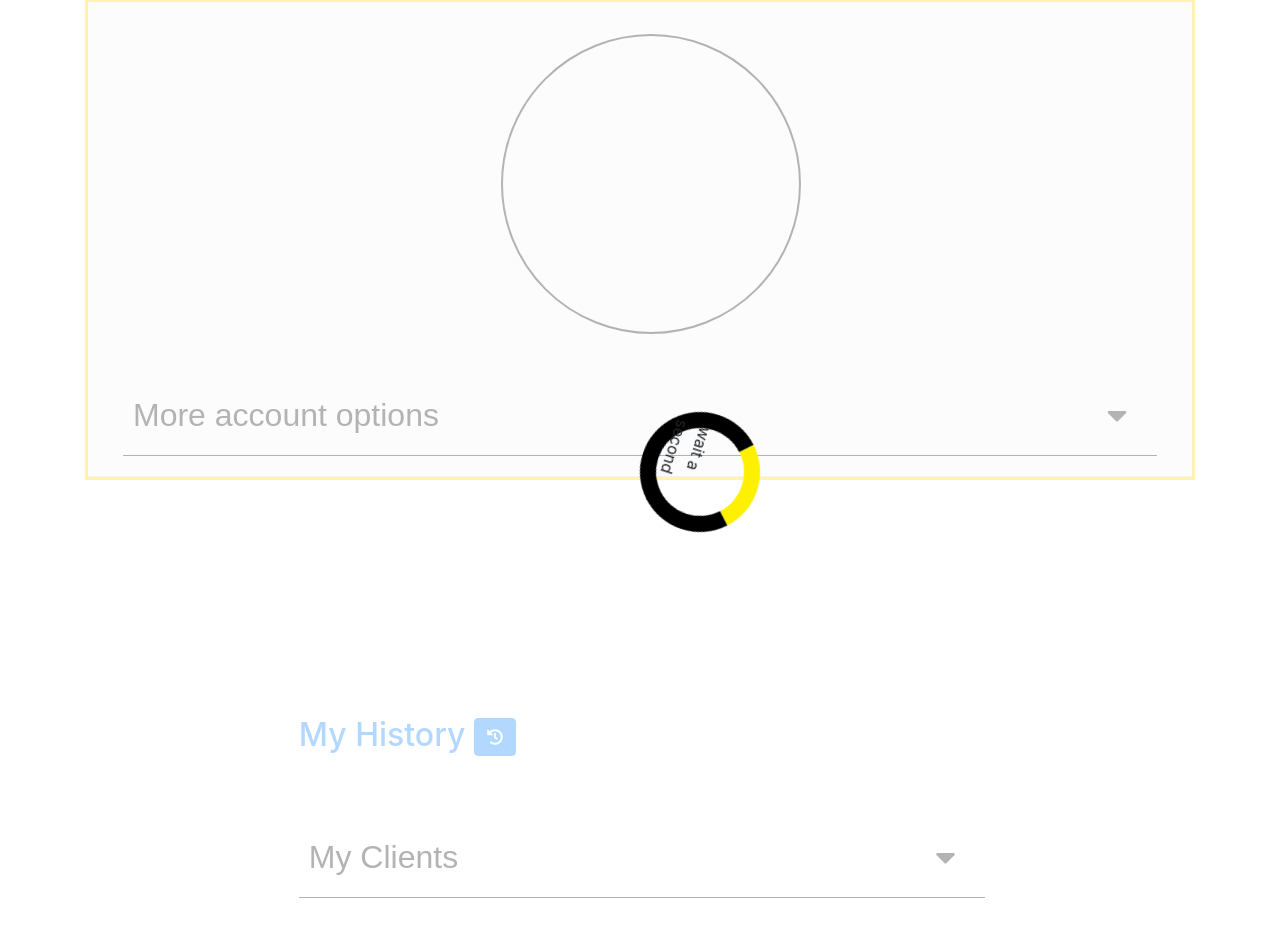
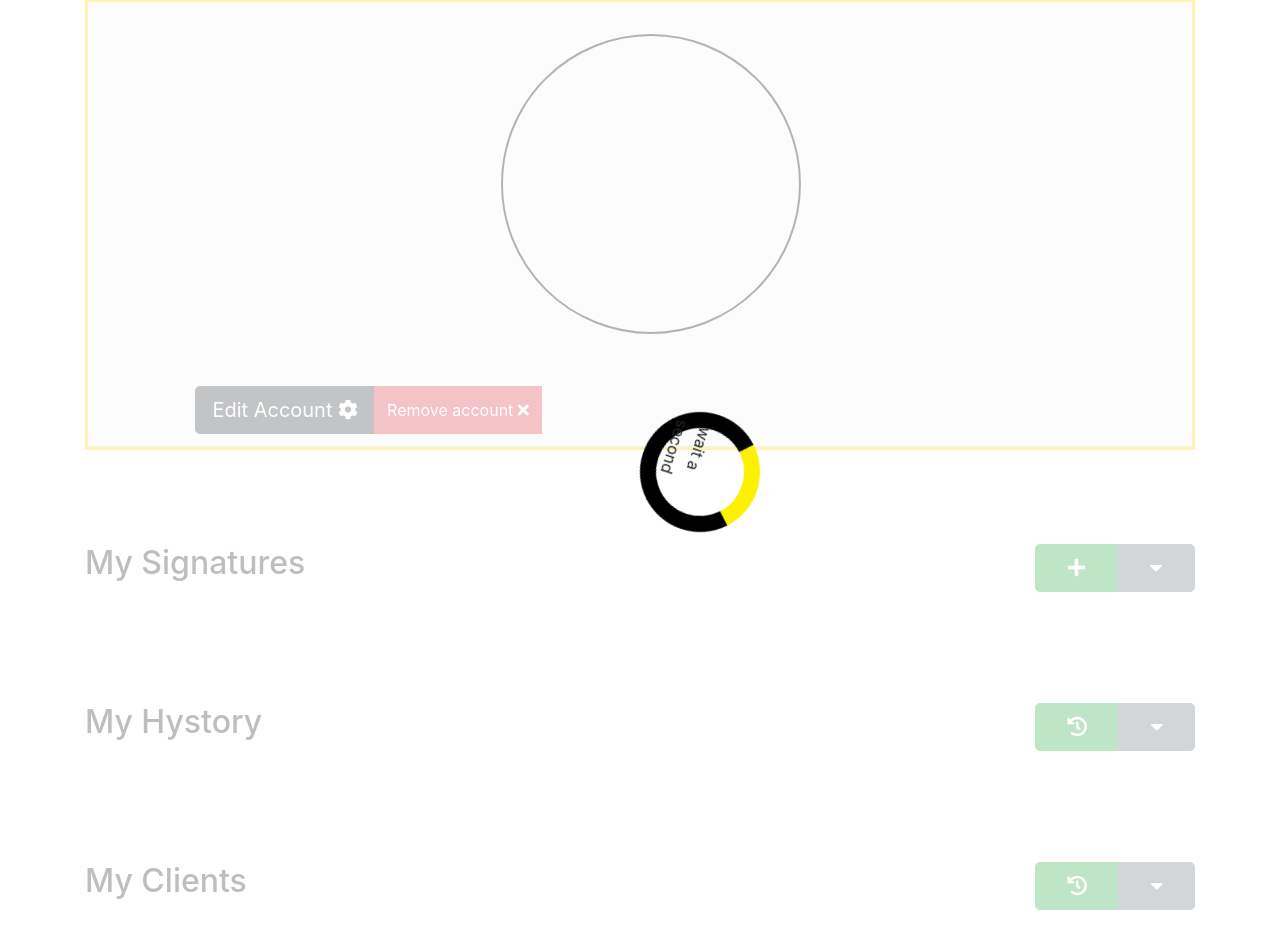
Before and after one commit to GiullianoRossi1987/lpgp-new, a PHP site: page /my_account.html in a window 1280 px wide. Shown: the part 146-1095 px from the top of the page. Run offline with PHP 8.4, Linux system fonts and the light colour scheme; some libraries are stand-ins or nearby versions.

Commit message:
Profile sections style fixed

```diff
--- a/css/account.css
+++ b/css/account.css
@@ -85,7 +85,7 @@
     content: "\f0d7";
     font-family: "Font Awesome 5 Free";
     font-weight: 900;
-    padding-right: 20px;
+    /* padding-right: 20px; */
     float: right;
 	transition: content 1.3s ease-in-out;
 }
@@ -108,3 +108,7 @@
     border: 5px solid green;
     background-color: green;
 }
+
+.separator{
+    margin-bottom: 10%;
+}
--- a/my_account.html
+++ b/my_account.html
@@ -62,11 +62,6 @@
                                         <h1 id="username-ttl"></h1>
                                         <h3 id="email-ttl"></h3>
                                         <h3 id="date-creation-ttl"></h3>
-                                        <a class="account-separator" id="accountopt-sep" href="#moreoptions-section" data-toggle="collapse" aria-expanded="false" aria-controls="moreoptions-section">
-                                            <div class="content"><h2>More account options</h2></div>
-                                        </a>
-                                        <div class="collapse section" id="moreoptions-section">
-                                            <br>
                                         <div class="btn-group" style="margin-left: 7%;">
                                             <a class="img-settings btn btn-lg btn-dark" href="ch_my_data.php" role="button">
                                                 Edit Account
@@ -99,8 +94,6 @@
                                                     </div>
                                                 </div>
                                             </div>
-                                                <br>
-                                            </div>
                                         </div>
                                     </div>
                                 </div>
@@ -109,39 +102,62 @@
                     </div>
                     <br>
                     </div>
-                    <div class="row itens-row">
-                        <div class="others-col col-md-7" style="margin-left: 21%;">
-                            <div class="signatures-col col-12" id="signatures-col">
-                                <a href="#signatures-section" class="account-separator" id="signature-sep" aria-controls="signatures-section" aria-expanded="false" data-toggle="collapse">
-                                    <div class="content"><h2 class="mainheader-heading mb-0">My Signatures</h2></div>
+                    <div class="container">
+                        <div class="row separator">
+                            <div class="content col-sm-12 col-md-12">
+                                <div class="row">
+                                    <h2 class="col-md-10">My Signatures</h2>
+                                    <div class="col-md-2 btn-group">
+                                        <a href="#" class="btn btn-lg btn-success" role="button">
+                                            <span class="fas fa-plus"></span>
                                         </a>
-                                <div id="signatures-section" class="collapse section"></div>
-                            </div>
-                            <div class="history-col col-12" style="position: relative; margin-top: 10%;">
-                                <a class="account-separator" href="#history-section" data-toggle="collapse" aria-expanded="false" aria-controls="history-section" id="history-sep">
-                                    <div class="content">
-                                        <h2>
-                                            My History <a href="my-history.php" role="button" class="btn btn-primary" data-toggle="tooltip" title="See all the history">
-                                                <span>
-                                                    <i class="fas fa-history"></i>
-                                                </span>
+                                        <a href="#signatures-section" class="btn btn-lg bt-caret btn-secondary" data-toggle="collapse" aria-controls="signatures-section" aria-expanded="false">
+                                            <span class="fas fa-caret-down"></span>
                                         </a>
-                                        </h2>
-                                    </div>
-                                </a>
-
-                                <div class="collapse section" id="history-section">
                                     </div>
                                 </div>
-                            <div class="col-12 clients-col" style="margin-top: 10%;">
-                                <a href="#clients-section" class="account-separator" data-toggle="collapse" aria-controls="clients-section" aria-expanded="false" id="client-sep">
-                                    <div class="content">
-                                        <h2>
-                                            My Clients
-                                        </h2>
+                                <div class="row">
+                                    <div id="signatures-section" class="collapse section col-md-12 col-12"></div>
                                 </div>
+                            </div>
+                        </div>
+                    </div>
+                    <div class="container">
+                        <div class="row separator">
+                            <div class="content col-sm-12 col-md-12">
+                                <div class="row">
+                                    <h2 class="col-md-10">My Hystory</h2>
+                                    <div class="col-md-2 btn-group">
+                                        <a href="my-history.php" class="btn btn-lg btn-success" role="button">
+                                            <span class="fas fa-history"></span>
                                         </a>
-                                <div class="collapse section" id="clients-section"></div>
+                                        <a href="#history-section" class="btn btn-lg bt-caret btn-secondary" data-toggle="collapse" aria-controls="signatures-section" aria-expanded="false">
+                                            <span class="fas fa-caret-down"></span>
+                                        </a>
+                                    </div>
+                                </div>
+                                <div class="row">
+                                    <div id="history-section" class="collapse section col-md-12 col-12"></div>
+                                </div>
+                            </div>
+                        </div>
+                    </div>
+                    <div class="container">
+                        <div class="row separator">
+                            <div class="content col-sm-12 col-md-12">
+                                <div class="row">
+                                    <h2 class="col-md-10">My Clients</h2>
+                                    <div class="col-md-2 btn-group">
+                                        <a href="my-history.php" class="btn btn-lg btn-success" role="button">
+                                            <span class="fas fa-history"></span>
+                                        </a>
+                                        <a href="#clients-section" class="btn btn-lg bt-caret btn-secondary" data-toggle="collapse" aria-controls="signatures-section" aria-expanded="false">
+                                            <span class="fas fa-caret-down"></span>
+                                        </a>
+                                    </div>
+                                </div>
+                                <div class="row">
+                                    <div id="clients-section" class="collapse section col-md-12 col-12"></div>
                                 </div>
                             </div>
                         </div>
```
Lines whose indentation alone changed are shown as unchanged.
